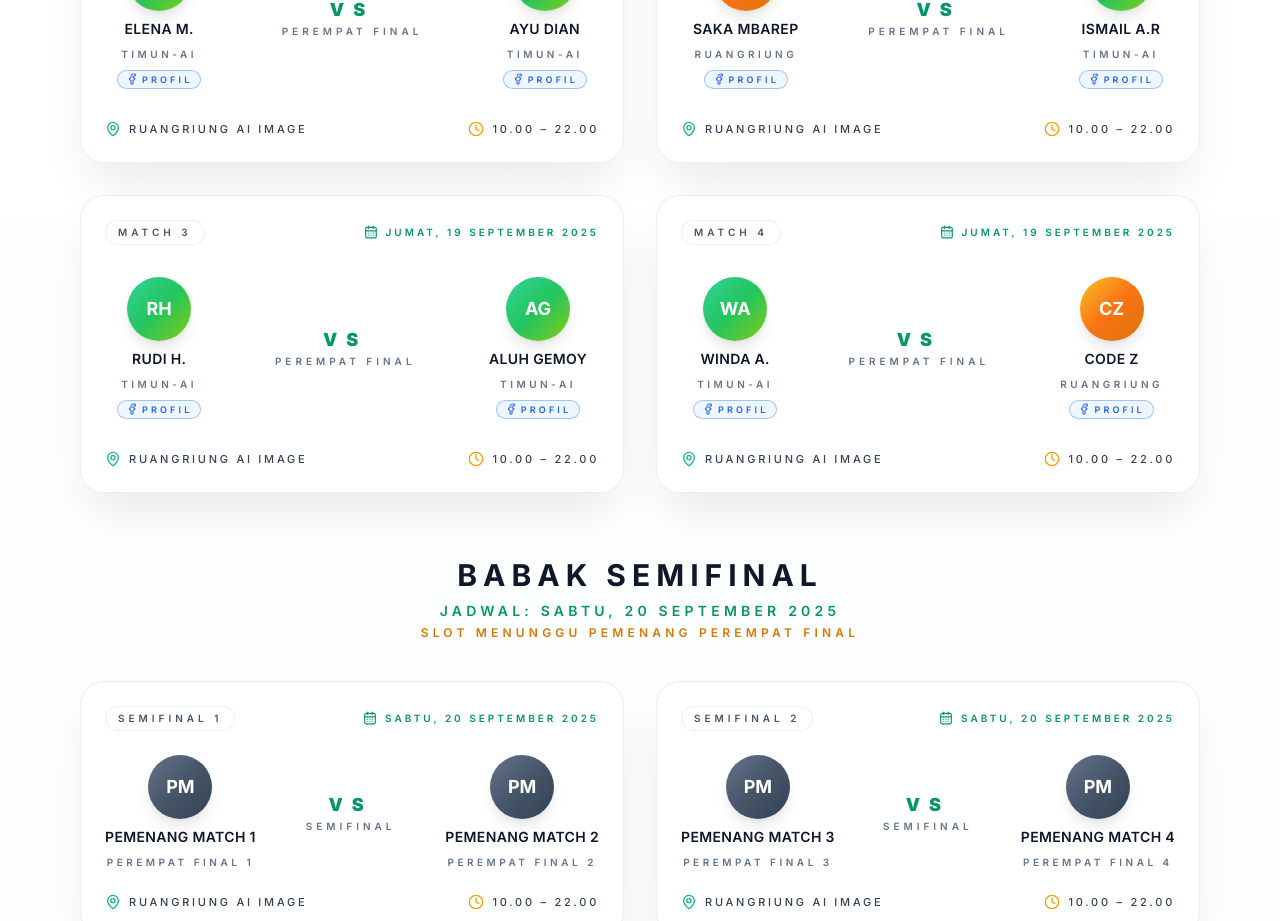
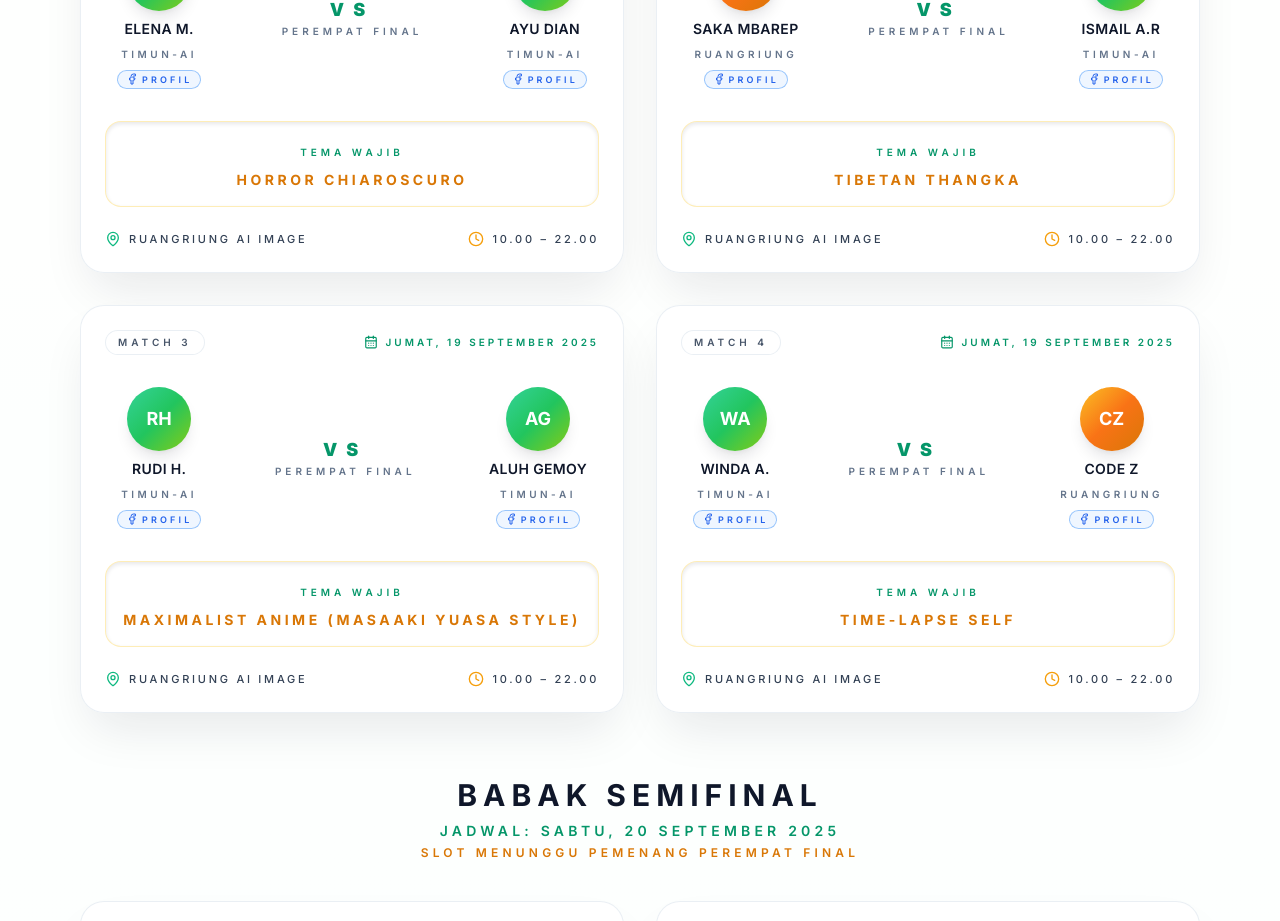
Before and after one commit to ruangriung/ruangriung-generator-app, a Next.js app: page /battle-ignite-friendship in a window 1280 px wide. Shown: the part 3700-4621 px from the top of the page. Built offline with nearby package versions, Linux system fonts and the light colour scheme; no server answers.

Commit message:
Add quarterfinal themes to Ignite Battle page

```diff
--- a/app/battle-ignite-friendship/page.tsx
+++ b/app/battle-ignite-friendship/page.tsx
@@ -50,6 +50,7 @@ type BracketMatch = {
   dateLabel: string;
   timeLabel: string;
   locationLabel: string;
+  theme?: string;
   left: ParticipantInfo;
   right: ParticipantInfo;
 };
@@ -257,6 +258,7 @@ const quarterFinalMatches = [
     dateLabel: 'Jumat, 19 September 2025',
     timeLabel: '10.00 – 22.00',
     locationLabel: 'RuangRiung AI Image',
+    theme: 'Horror Chiaroscuro',
     left: withParticipant('Elena M.'),
     right: withParticipant('Ayu Dian'),
   },
@@ -266,6 +268,7 @@ const quarterFinalMatches = [
     dateLabel: 'Jumat, 19 September 2025',
     timeLabel: '10.00 – 22.00',
     locationLabel: 'RuangRiung AI Image',
+    theme: 'Tibetan Thangka',
     left: withParticipant('Saka Mbarep'),
     right: withParticipant('Ismail A.R'),
   },
@@ -275,6 +278,7 @@ const quarterFinalMatches = [
     dateLabel: 'Jumat, 19 September 2025',
     timeLabel: '10.00 – 22.00',
     locationLabel: 'RuangRiung AI Image',
+    theme: 'Maximalist Anime (Masaaki Yuasa Style)',
     left: withParticipant('Rudi H.'),
     right: withParticipant('Aluh Gemoy'),
   },
@@ -284,6 +288,7 @@ const quarterFinalMatches = [
     dateLabel: 'Jumat, 19 September 2025',
     timeLabel: '10.00 – 22.00',
     locationLabel: 'RuangRiung AI Image',
+    theme: 'Time-Lapse Self',
     left: withParticipant('Winda A.'),
     right: withParticipant('Code Z'),
   },
@@ -616,6 +621,7 @@ const BracketMatchCard = ({
   dateLabel,
   timeLabel,
   locationLabel,
+  theme,
   left,
   right,
 }: BracketMatch) => (
@@ -648,6 +654,14 @@ const BracketMatchCard = ({
         facebookUrl={right.facebookUrl}
       />
     </div>
+    {theme ? (
+      <div className="mt-6 rounded-2xl border border-amber-300/40 bg-white/80 p-4 text-center shadow-inner shadow-slate-900/10 transition-colors duration-300 dark:border-amber-300/20 dark:bg-slate-900/70 dark:shadow-black/40">
+        <span className="text-[10px] font-semibold uppercase tracking-[0.4em] text-emerald-600 dark:text-emerald-200">
+          Tema Wajib
+        </span>
+        <p className="mt-2 text-sm font-bold uppercase tracking-[0.25em] text-amber-600 dark:text-amber-200">{theme}</p>
+      </div>
+    ) : null}
     <div className="mt-6 flex flex-col items-center gap-3 text-center text-[11px] font-medium uppercase tracking-[0.25em] text-slate-700 dark:text-gray-200 sm:flex-row sm:justify-between sm:text-left">
       <span className="inline-flex items-center gap-2">
         <MapPin className="h-4 w-4 text-emerald-500 dark:text-emerald-300" />
```
